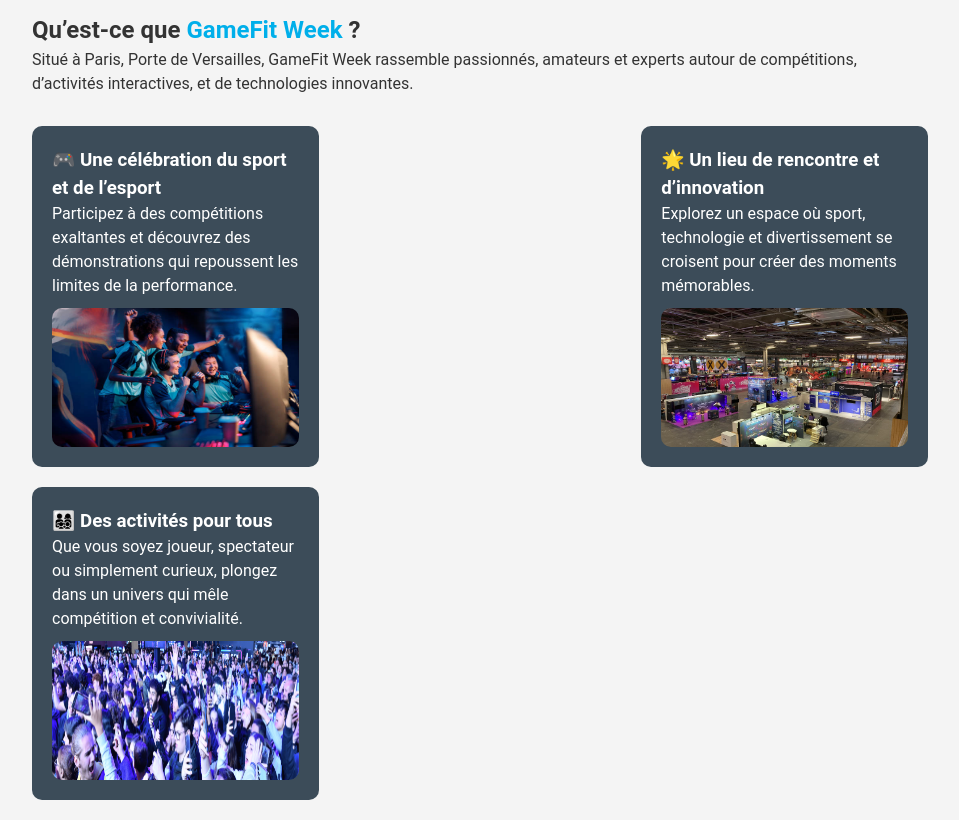
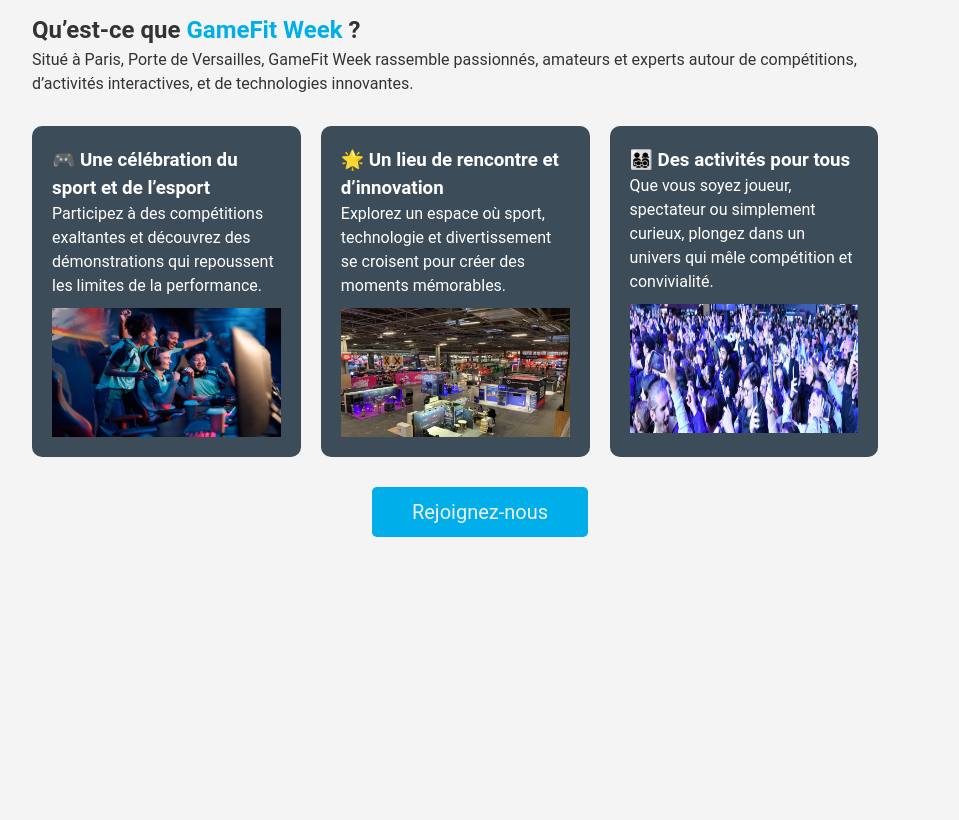
Before and after one commit to BornetFloryan/GameFit-Week, a Vue app: page / in a window 1280 px wide. Shown: the part 780-1600 px from the top of the page, without its empty margins (160-1119 px from the left). After the commit the page ends 1337 px from the top, so only its background shows below. Built offline with nearby package versions, Linux system fonts and the light colour scheme.

Commit message:
update vue of home page

```diff
--- a/src/components/ContentHome.vue
+++ b/src/components/ContentHome.vue
@@ -48,6 +48,8 @@
       </div>
     </div>
 
+    <router-link :to="{ name: 'ticketing' }" class="btn">Rejoignez-nous</router-link>
+
   </div>
 </template>
 
@@ -67,7 +69,7 @@
 
 .card {
   display: flex;
-  justify-content: space-between;
+  justify-content: space-beetween;
   flex-wrap: wrap;
   gap: 20px;
 }
@@ -76,7 +78,7 @@
   display: flex;
   flex-direction: column;
   gap: 10px;
-  width: 32%;
+  width: 30%;
   padding: 20px;
   border-radius: 10px;
   background-color: #3c4c59;
@@ -86,8 +88,18 @@
 .card-content img {
   width: 100%;
   aspect-ratio: 16/9;
-  border-radius: 10px;
+}
 
+.btn {
+  margin: 0 auto;
+  padding: 10px 40px;
+  border-radius: 5px;
+  background-color: #00afea;
+  color: #f1f1f1;
+  border: none;
+  font-size: 20px;
+  width: fit-content;
+  cursor: pointer;
 }
 
 </style>
```
